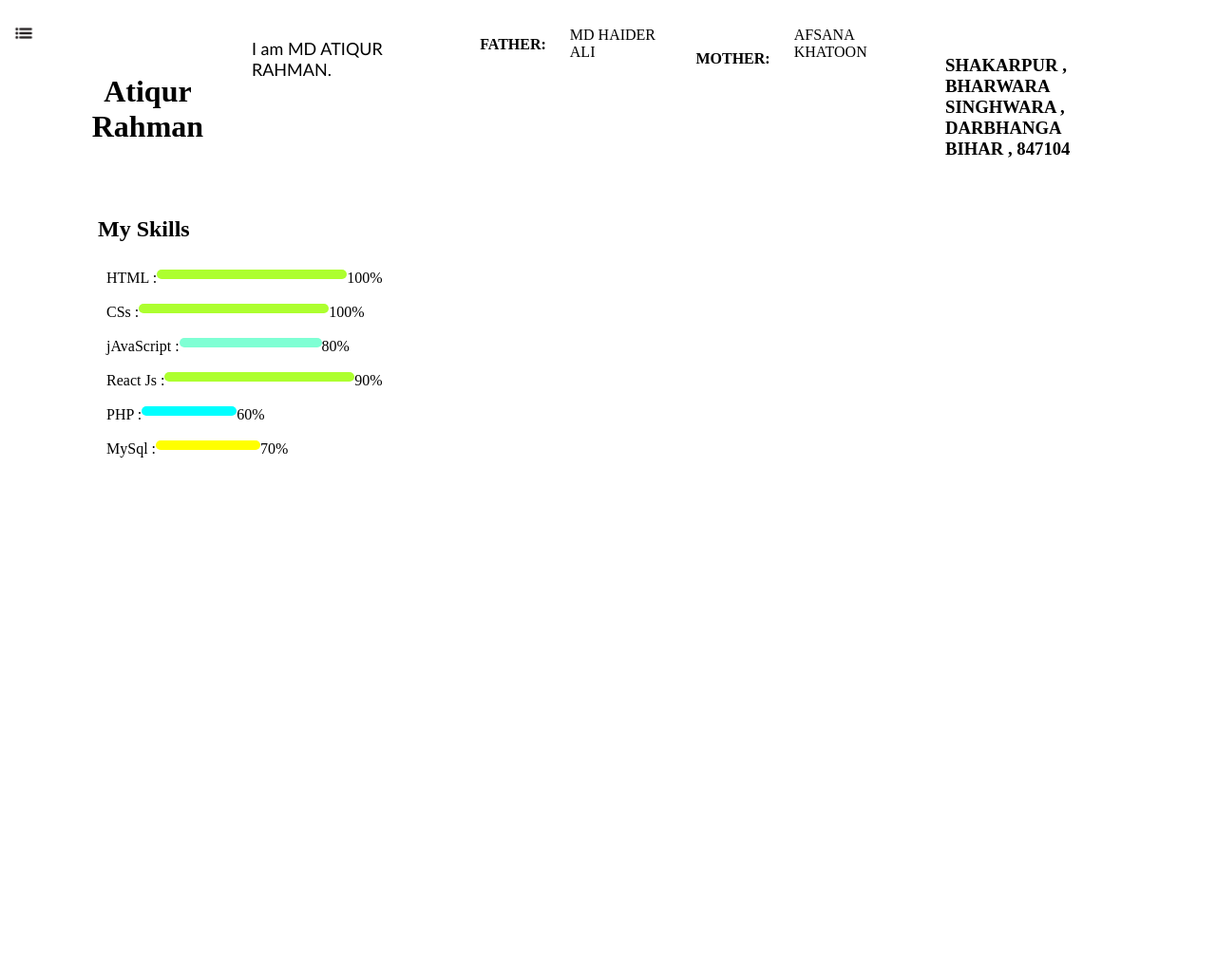
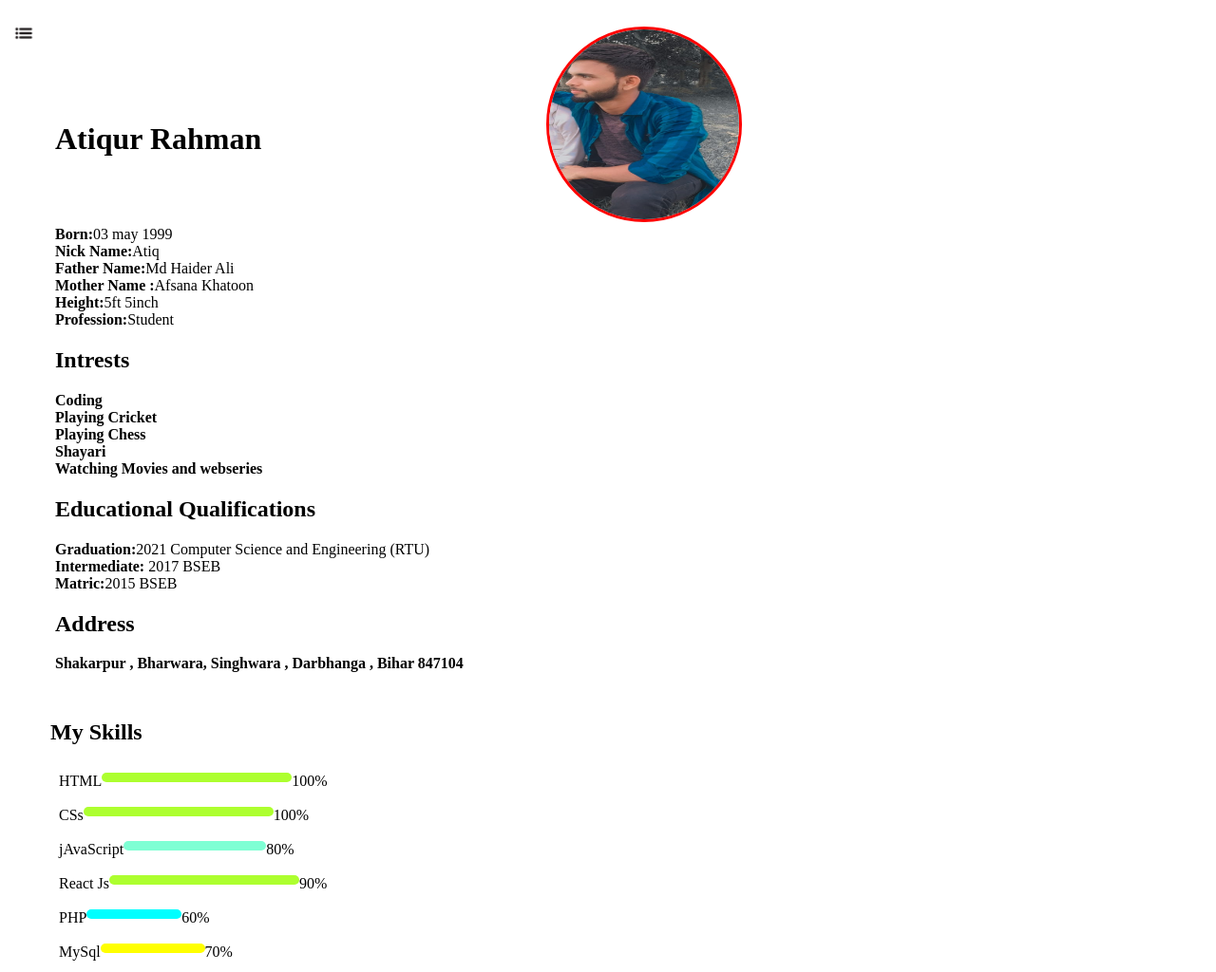
Before and after one commit to developeratiq/profile, a plain HTML site: page MyIntro.html in a window 1280 px wide. Shown: the whole page at 95% size. Before the commit the page ends 800 px from the top, so only its background shows below. Drawn offline with Linux system fonts and the light colour scheme.

Commit message:
Add files via upload

```diff
--- a/MyIntro.html
+++ b/MyIntro.html
@@ -1,5 +1,6 @@
 <!DOCTYPE html>
 <html lang="en">
+
 <head>
     <meta charset="UTF-8">
     <meta http-equiv="X-UA-Compatible" content="IE=edge">
@@ -8,9 +9,8 @@
     <link rel="stylesheet" href="style.css">
     <title>Md Atiqur Rahman ,web Developer</title>
     <style>
-
         @media screen and (max-width:503) {
-     .fatherDetails{
+            .fatherDetails {
                 background-color: red;
             }
 
@@ -19,6 +19,7 @@
 
 
 </head>
+
 <body>
     <div class="container">
         <div class="sidebar sidebargo">
@@ -35,41 +36,61 @@
         <div class="main-content">
             <div class="hamburger">
                 <img class="menu" src="images/menu.png" alt="">
-                <img  class="cross" src="images/cross.png" alt="">
+                <img class="cross" src="images/cross.png" alt="">
             </div>
             <div class="intro">
+                <div class="personal">
                     <h1>Atiqur Rahman</h1>
-                <p> I am MD ATIQUR RAHMAN.  </p>
-                <BR class="fatherDetails">
-                    <!-- <div class="Introcard">
-                      <h3>MY FATHER</h3>
-                        <img src="./images/1 (4).jpg" alt="">
-                        <h3>MD HAIDER ALI</h3>
-                    </div> -->
+                    <!-- <p> I am MD ATIQUR RAHMAN.  </p> -->
+                </div>
 
-                    <span style=" margin:10px 25px; font-weight: bolder";> FATHER: </Span>MD HAIDER ALI
-                    <br> </BR>
-                    <SPAN style=" margin: 25px; font-weight: bolder";>MOTHER:</SPAN>AFSANA KHATOON
+                <div class="profile-img">
+                    <img src="./images/8.jpg" target="_blank">
+                </div>
+            </div>
+            <div class="fatherDetails">
+                <SPAN class="details-items">Born:</SPAN>03 may 1999 <BR>
+                <SPAN class="details-items">Nick Name:</SPAN>Atiq <BR>
+                <SPAN class="details-items">Father Name:</SPAN>Md Haider Ali <BR>
+                <SPAN class="details-items">Mother Name :</SPAN>Afsana Khatoon <BR>
+                <SPAN class="details-items">Height:</SPAN>5ft 5inch <BR>
+                <SPAN class="details-items">Profession:</SPAN>Student <BR>
 
-                        <h3 style="margin:30px"> SHAKARPUR , BHARWARA <BR> SINGHWARA , DARBHANGA
-                             <BR>BIHAR ,  847104</h3>
+                <h2>Intrests</h2>
+                <SPAN class="details-items">Coding</SPAN><BR>
+                <SPAN class="details-items">Playing Cricket </SPAN><BR>
+                <SPAN class="details-items">Playing Chess</SPAN><BR>
+                    <SPAN class="details-items">Shayari</SPAN><BR>
+                <SPAN class="details-items">Watching Movies and webseries</SPAN><BR>
+
+                 <h2>Educational Qualifications</h2>
+                 <SPAN class="details-items">Graduation:</SPAN>2021 Computer Science and Engineering (RTU)<BR>
+                    <SPAN class="details-items">Intermediate:</SPAN> 2017 BSEB <BR>
+                        <SPAN class="details-items">Matric:</SPAN>2015 BSEB <BR>
+
+                   <h2>Address</h2>
+                   <SPAN class="details-items">Shakarpur , Bharwara, Singhwara , Darbhanga ,  Bihar 847104</SPAN><BR>
 
 
+                        </div>
+        </div>
     </div>
 
     <div class="skillContainer">
         <h2>My Skills</h2>
 
-                       <div class="skill-items"> HTML :<div class="skills hundred"> </div>100%</div>
-                        <div class="skill-items">CSs :<div class="skills hundred" > </div>100%</div>
-                       <div class="skill-items"> jAvaScript :<div class="skills seventy"> </div>80%</div>
-                       <div class="skill-items"> React Js :<div class="skills hundred"> </div>90%</div>
-                       <div class="skill-items"> PHP :<div class="skills fifty"> </div>60%</div>
-                       <div class="skill-items"> MySql :<div class="skills t5"></div>70%</div>
+        <div class="skill-items"> HTML <div class="skills hundred"> </div>100%</div>
+        <div class="skill-items">CSs <div class="skills hundred"> </div>100%</div>
+        <div class="skill-items"> jAvaScript <div class="skills seventy"> </div>80%</div>
+        <div class="skill-items"> React Js <div class="skills hundred"> </div>90%</div>
+        <div class="skill-items"> PHP <div class="skills fifty"> </div>60%</div>
+        <div class="skill-items"> MySql <div class="skills t5"></div>70%</div>
 
     </div>
 
-                     <div class="skills">
+    <div class="Intrests">
+
+
 
     </div>
     </div>
@@ -79,4 +100,5 @@
 
     <script src="script.js"></script>
 </body>
+
 </html>
```
Lines whose indentation alone changed are shown as unchanged.
